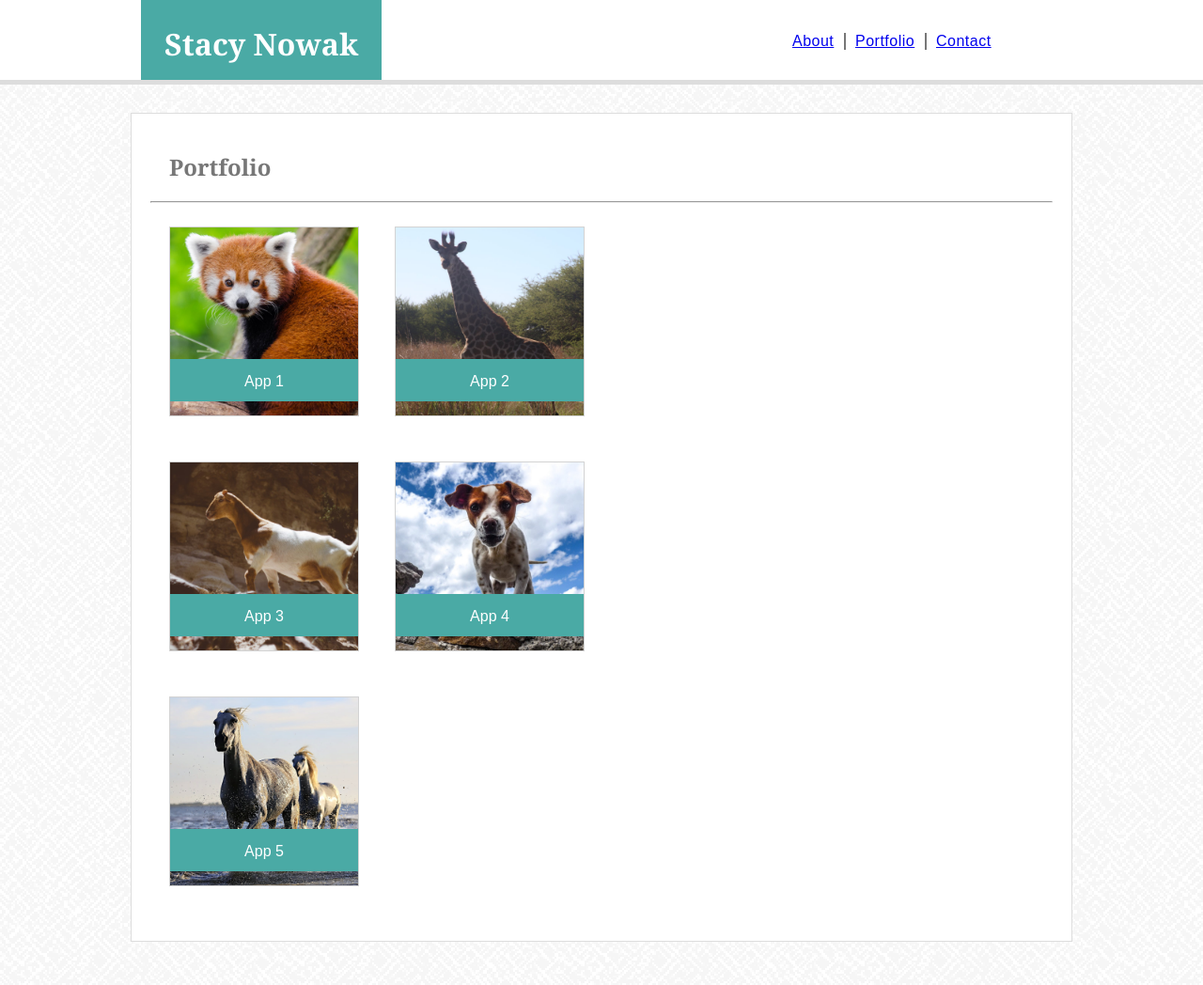
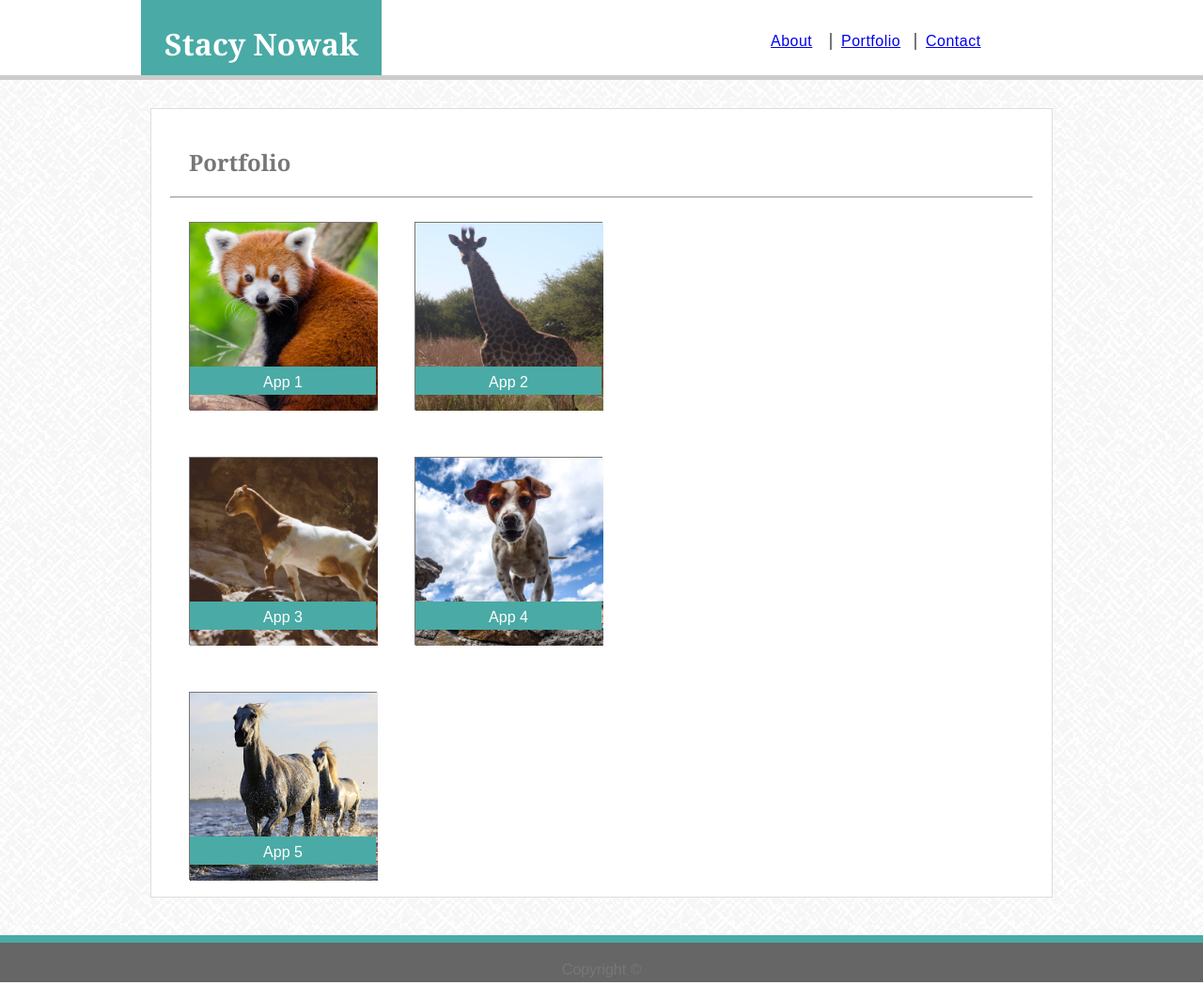
Before and after one commit to snowAK34/Basic-Portfolio, a plain HTML site: page portfolio.html in a window 1280 px wide. Shown: the top 1048 px of the page at 94% size. Drawn offline with Linux system fonts and the light colour scheme.

Commit message:
formatting changes

```diff
--- a/assets/css/style.css
+++ b/assets/css/style.css
@@ -1,15 +1,16 @@
 * {
     margin: 0px;
+    box-sizing: border-box;
 }
 
-body {
+html, body {
     background-image: url(../images/greyzz_@2X.png);
     height: 100%;
 }
 
 .page-wrap {
     min-height: 100%;
-    margin-bottom: -25px;
+    margin-bottom: -50px;
 }
 
 .page-wrap:after {
@@ -18,16 +19,16 @@ body {
 }
 
 .page-wrap:after {
-    height: 25px;
+    height: 50px;
 }
 
 
 /* This section for across the top of the page. */
 
 .top {
-    overflow: auto;
+    position: relative;
     background-color: #ffffff;
-    border-bottom: solid 5px #dddddd;
+    border-bottom: solid 5px #cccccc;
     margin: 0px 0px 30px 0px;
     height: 85px;
     width: 100%;
@@ -64,7 +65,7 @@ h1 {
     border-right: solid 2px #777777;
     margin: 35px 0px 35px 0px;
     list-style-type: none;
-    width: 45px;
+    width: 75px;
 }
 
 #portfolio {
@@ -73,7 +74,7 @@ h1 {
     border-right: solid 2px #777777;
     margin: 35px 0px 35px 0px;
     list-style-type: none;
-    width: 64px;
+    width: 90px;
 }
 
 #contact {
@@ -81,7 +82,7 @@ h1 {
     padding: 0px 10px 0px 10px;
     margin: 35px 0px 35px 0px;
     list-style-type: none;
-    width: 59px;
+    width: 90px
 }
 
 a:hover {
@@ -97,7 +98,7 @@ a:hover {
     width: 960px;
     background-color: #ffffff;
     border: solid thin #dddddd;
-    margin: 30px auto 50px auto;
+    margin: 30px auto 30px auto;
     padding: 20px;
     position: relative;
 }
@@ -121,7 +122,7 @@ p {
     float: left;
     height: 190px;
     width: 150px;
-    padding: 20px;
+    margin: 20px;
 }
 
 
@@ -136,7 +137,7 @@ p {
     height: 200px;
     width: 200px;
     margin: 20px;
-    border: solid thin lightgrey;
+    border: solid thin #777777;
     opacity: 1;
 }
 
@@ -152,7 +153,8 @@ p {
     width: 100%;
     height: 30px;
     text-align: center;
-    padding-top: 15px;
+    padding-top: 8px;
+    padding-bottom: 8px;
     font-family: Arial, 'Helvetica neue', Helvetica, sans-serif;
 }
 
@@ -223,7 +225,8 @@ footer {
     text-align: center;
     padding-bottom: 0;
     padding-top: 20px;
+    margin-top: 10px;
     border-top: solid 8px #4aaaa5;
-    height: 25px;
+    height: 50px;
     width: 100%;
 }
--- a/portfolio.html
+++ b/portfolio.html
@@ -18,15 +18,9 @@
 
             <nav id="links">
                 <ul>
-                <div id="index">
-                    <li><a href="index.html">About</a></li>
-                </div>
-                <div id="portfolio">
-                    <li><a href="portfolio.html">Portfolio</a></li>
-                </div>
-                <div id="contact">
-                    <li><a href="contact.html">Contact</a></li>
-                </div>
+                    <li id="index"><a href="index.html">About</a></li>
+                    <li id="portfolio"><a href="portfolio.html">Portfolio</a></li>
+                    <li id="contact"><a href="contact.html">Contact</a></li>
                 </ul>
             </nav>
         </div>
@@ -35,23 +29,23 @@
             <h2>Portfolio</h2>
             <hr>
             <div id="pic1"  class="portpic">
-            <img src="assets/images/redpanda.jpeg" height="200px" width="200px">
+                <img src="assets/images/redpanda.jpeg" alt="red panda" height="200" width="200">
                 <div class="label">App 1</div>
             </div>
             <div  id="pic2"  class="portpic">
-            <img src="assets/images/giraffe.jpeg" height="200px" width="200px">
+                <img src="assets/images/giraffe.jpeg" alt="giraffe" height="200" width="200">
                 <div class="label">App 2</div>
             </div>
             <div id="pic3" class="portpic">
-            <img src="assets/images/goat.jpeg" height="200px" width="200px">
+                <img src="assets/images/goat.jpeg" alt="goat" height="200" width="200">
                 <div class="label">App 3</div>
             </div>
             <div id="pic4" class="portpic">
-            <img src="assets/images/dog.jpeg" height="200px" width="200px">
+                <img src="assets/images/dog.jpeg" alt="dog" height="200" width="200">
                 <div class="label">App 4</div>
             </div>
             <div id="pic5" class="portpic">
-            <img src="assets/images/horse.jpeg" height="200px" width="200px">
+                <img src="assets/images/horse.jpeg" alt="horse" height="200" width="200">
                 <div class="label">App 5</div>
             </div>
         </div>
```
Also changed, not shown: contact.html (+3 -9 lines), index.html (+3 -9 lines). Lines whose indentation alone changed are shown as unchanged.
